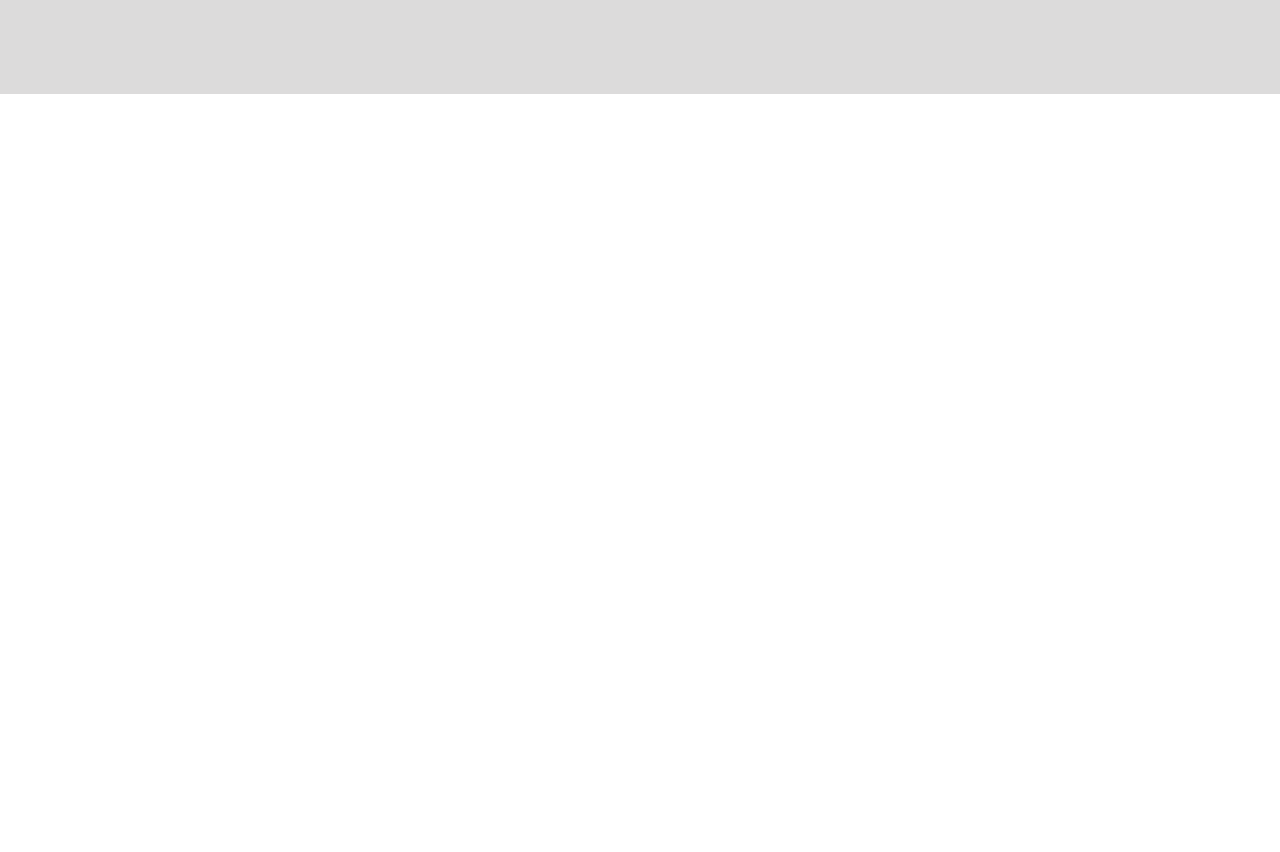
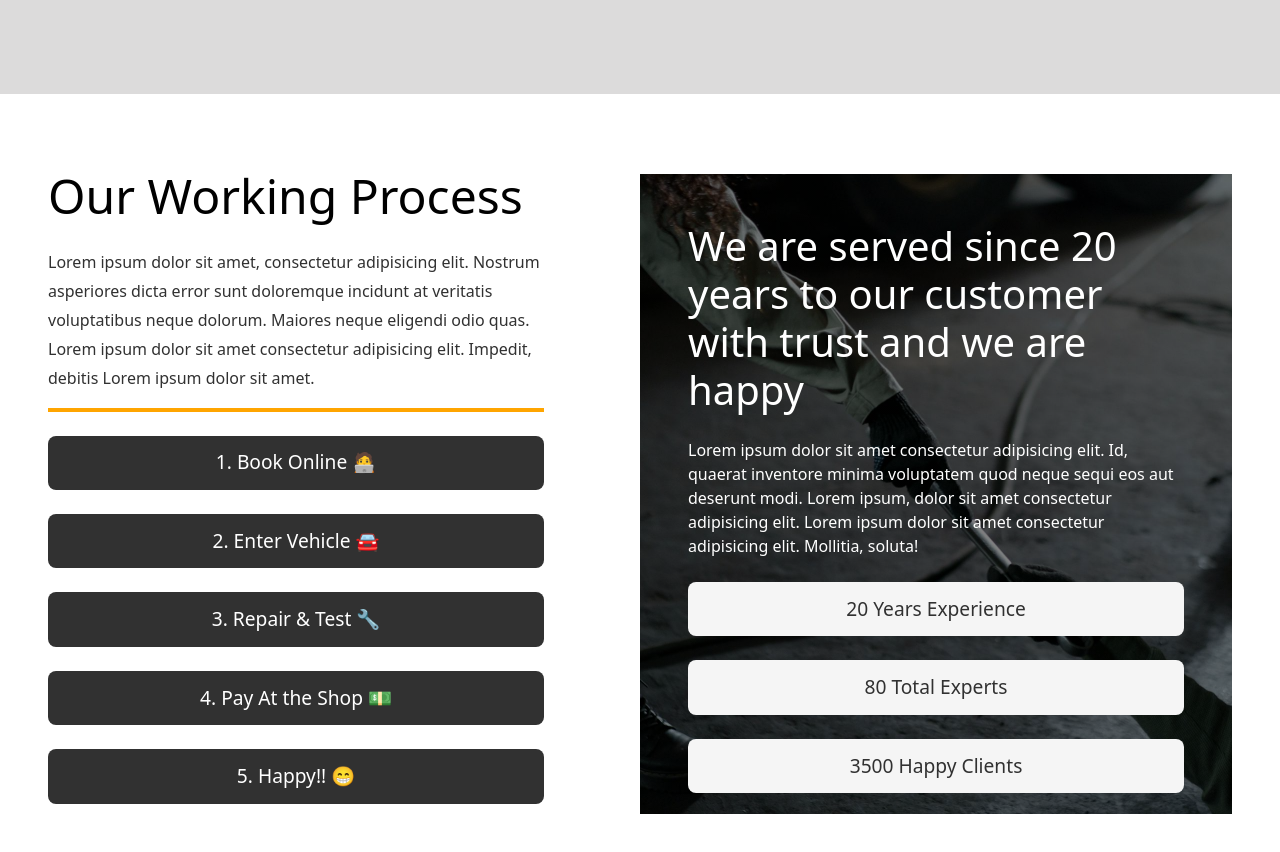
Before and after one commit to ardiantohendy/car-repair-app-reactjs, a React (Vite) app: page / in a window 1280 px wide. Shown: the part 2306-3158 px from the top of the page. Before the commit the page ends 2400 px from the top, so only its background shows below. Built offline with nearby package versions, Linux system fonts and the light colour scheme.

Commit message:
new commit = adding process page and styling it => footer and form

```diff
--- a/src/App.jsx
+++ b/src/App.jsx
@@ -2,6 +2,7 @@ import "./App.css";
 import AboutPage from "./components/AboutPage";
 import MainPage from "./components/MainPage";
 import ServicesPage from "./components/ServicesPage";
+import ProcessPage from "./components/ProcessPage";
 
 function App() {
   return (
@@ -9,6 +10,7 @@ function App() {
       <MainPage />
       <AboutPage />
       <ServicesPage />
+      <ProcessPage />
     </>
   );
 }
--- a/src/components/ProcessPage.jsx
+++ b/src/components/ProcessPage.jsx
@@ -0,0 +1,42 @@
+const ProcessPage = () => {
+  return (
+    <>
+      <div className="processPage">
+        <div className="left">
+          <h2>Our Working Process</h2>
+          <p>
+            Lorem ipsum dolor sit amet, consectetur adipisicing elit. Nostrum asperiores dicta error sunt doloremque incidunt at veritatis voluptatibus neque dolorum. Maiores neque eligendi odio quas. Lorem ipsum dolor sit amet consectetur
+            adipisicing elit. Impedit, debitis Lorem ipsum dolor sit amet.
+          </p>
+          <hr />
+          <div className="process">
+            <ul>
+              <li>1. Book Online 🧑‍💻</li>
+              <li>2. Enter Vehicle 🚘</li>
+              <li>3. Repair & Test 🔧</li>
+              <li>4. Pay At the Shop 💵</li>
+              <li>5. Happy!! 😁</li>
+            </ul>
+          </div>
+        </div>
+        <div className="right">
+          <h2>We are served since 20 years to our customer with trust and we are happy</h2>
+          <p>
+            Lorem ipsum dolor sit amet consectetur adipisicing elit. Id, quaerat inventore minima voluptatem quod neque sequi eos aut deserunt modi. Lorem ipsum, dolor sit amet consectetur adipisicing elit. Lorem ipsum dolor sit amet
+            consectetur adipisicing elit. Mollitia, soluta!
+          </p>
+          <div className="rate">
+            <ul>
+              <li>20 years experience</li>
+              <li>80 total experts</li>
+              <li>3500 happy clients</li>
+            </ul>
+          </div>
+          <div className="line"></div>
+        </div>
+      </div>
+    </>
+  );
+};
+
+export default ProcessPage;
--- a/src/index.css
+++ b/src/index.css
@@ -336,3 +336,96 @@ body .servicePage {
   background-position: center;
   background-size: cover;
 }
+
+/* PROCESS PAGE */
+
+body .processPage {
+  width: 100%;
+  height: 100vh;
+  padding: 0 3rem;
+  display: flex;
+  align-items: center;
+  justify-content: center;
+}
+
+body .processPage .left {
+  width: 50%;
+  padding: 0 6em 0 0;
+}
+
+.processPage .left h2 {
+  font-size: 3em;
+  font-weight: 500;
+  margin-bottom: 1rem;
+}
+
+.processPage .left p {
+  color: rgb(49, 49, 49);
+  margin-bottom: 1rem;
+  line-height: 1.8rem;
+  font-weight: 300;
+}
+
+.processPage .left hr {
+  width: 100%;
+  height: 0.2rem;
+  background-color: orange;
+  border: none;
+  margin: 1rem 0;
+}
+
+.processPage .left .process ul li {
+  list-style: none;
+  font-size: 1.2em;
+  margin: 1.5rem 0;
+  background-color: rgb(49, 49, 49);
+  padding: 0.8rem 1rem;
+  color: white;
+  border-radius: 8px;
+  text-align: center;
+  font-weight: 300;
+}
+
+body .processPage .right {
+  width: 50%;
+  height: 80%;
+  background: linear-gradient(rgba(0, 0, 0, 0.5), rgba(0, 0, 0, 0.5)), url(./assets/image/process.jpg);
+  background-position: center;
+  background-size: cover;
+  padding: 3rem;
+  color: white;
+}
+
+body .processPage .right h2 {
+  font-size: 2.5em;
+  line-height: 1.2em;
+  font-weight: 400;
+  margin-bottom: 1rem;
+}
+
+body .processPage .right p {
+  margin: 1.5rem 0;
+  font-weight: 300;
+}
+
+.processPage .right .rate ul li {
+  list-style: none;
+  font-size: 1.2em;
+  margin: 1.5rem 0;
+  background-color: whitesmoke;
+  padding: 0.8rem 1rem;
+  color: rgb(49, 49, 49);
+  border-radius: 8px;
+  text-align: center;
+  font-weight: 400;
+  text-transform: capitalize;
+}
+
+/* body .processPage .right .line {
+  width: 1rem;
+  height: 100%;
+  background-color: red;
+  position: absolute;
+  top: 0;
+  right: 0;
+} */
```
Also changed, not shown: src/assets/image/process.jpg (added).
